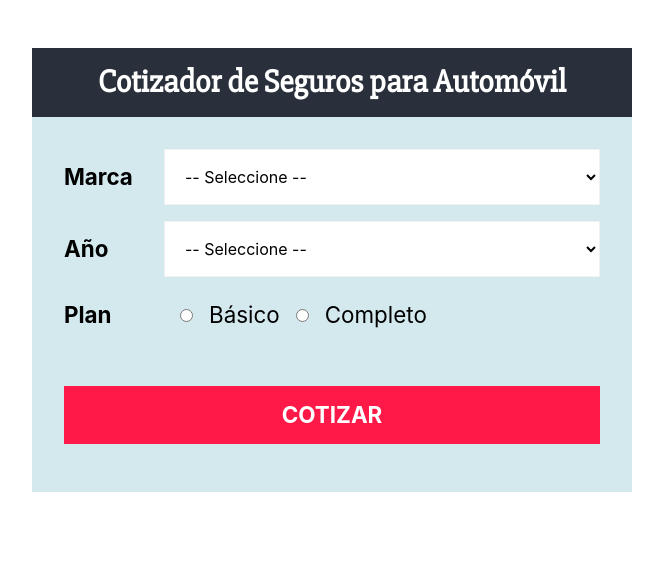
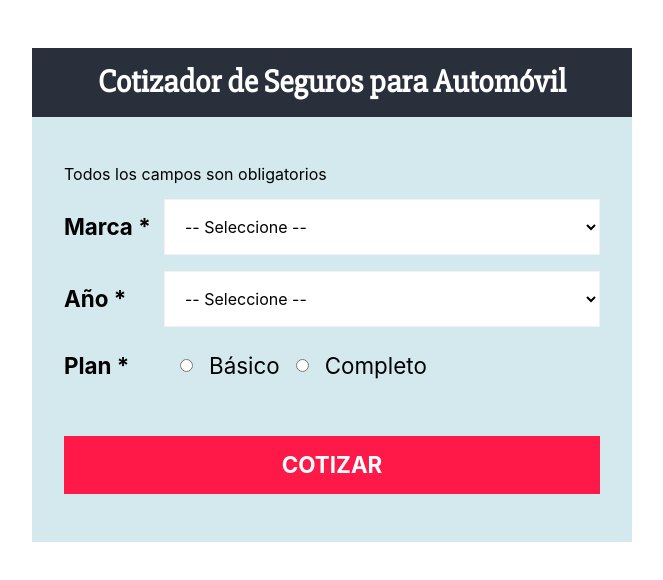
Before and after one commit to jcarlosj/React-Project-Cotiza-Seguro-Auto-U-JPdTV, a React (Create React App) app: page / in a window 1280 px wide. Both pictures are taken after a click on the button "COTIZAR". Shown: the top 580 px of the page, without its empty margins (308-971 px from the left). Built offline with nearby package versions, Linux system fonts and the light colour scheme.

Commit message:
[+] C > QuotationForm: Validacion

```diff
--- a/src/components/QuotationForm.js
+++ b/src/components/QuotationForm.js
@@ -47,28 +47,47 @@ const ButtonComponent = styled .button `
 /** Component */
 const QuotationForm = () => {
 
-    const [ data, setData ] = useState({
-        brand: '',
-        year: '',
-        plan: ''
-    });
+    const // Define States
+        [ error, setError ] = useState( false ),
+        [ data, setData ] = useState({
+            brand: '',
+            year: '',
+            plan: ''
+        });
 
     /** Extraer valores usando Destructuracion */
     const { brand, year, plan } = data;
 
     /** Manejador de Cambios el State */
     const handleChange = ( event ) => {
-
+        /** Actualiza State */
         setData({
             ...data,
             [event .target .name]: event .target .value         // Par clave valor de cada campo
         });
     }
 
+    const handleSubmit = ( event ) => {
+        event .preventDefault();
+
+        /** Valida campos del formulario */
+        if( brand .trim() === '' || year .trim() === '' || plan .trim() === '' ) {
+            setError( true );
+            return;
+        }
+        setError( false );
+    }
+
     return (
-        <form>
+        <form
+            onSubmit={ handleSubmit }
+        >
+            { error
+                ?   <p>Todos los campos son obligatorios</p>
+                :   null
+            }
             <FieldComponent>
-                <LabelComponent>Marca</LabelComponent>
+                <LabelComponent>Marca *</LabelComponent>
                 <SelectComponent
                     name="brand"
                     value={ brand }
@@ -81,7 +100,7 @@ const QuotationForm = () => {
                 </SelectComponent>
             </FieldComponent>
             <FieldComponent>
-                <LabelComponent>Año</LabelComponent>
+                <LabelComponent>Año *</LabelComponent>
                 <SelectComponent
                     name="year"
                     value={ year }
@@ -101,7 +120,7 @@ const QuotationForm = () => {
                 </SelectComponent>
             </FieldComponent>
             <FieldComponent>
-                <LabelComponent>Plan</LabelComponent>
+                <LabelComponent>Plan *</LabelComponent>
                 <InputRadioComponent
                     type="radio"
                     name="plan"
@@ -118,7 +137,7 @@ const QuotationForm = () => {
                 /><SpanComponent>Completo</SpanComponent>
             </FieldComponent>
             <FieldComponent>
-                <ButtonComponent type="button">Cotizar</ButtonComponent>
+                <ButtonComponent type="submit">Cotizar</ButtonComponent>
             </FieldComponent>
         </form>
     );
```
